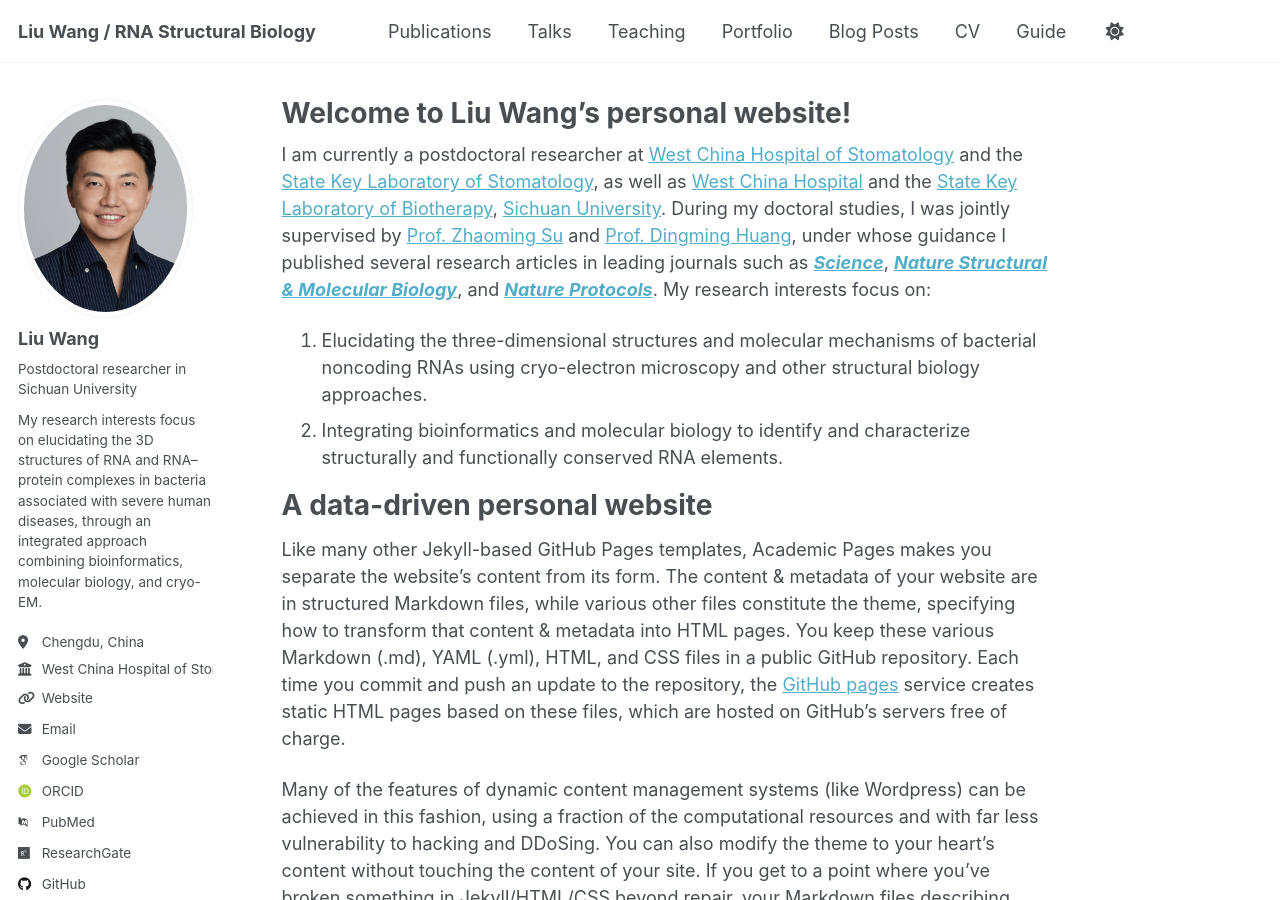
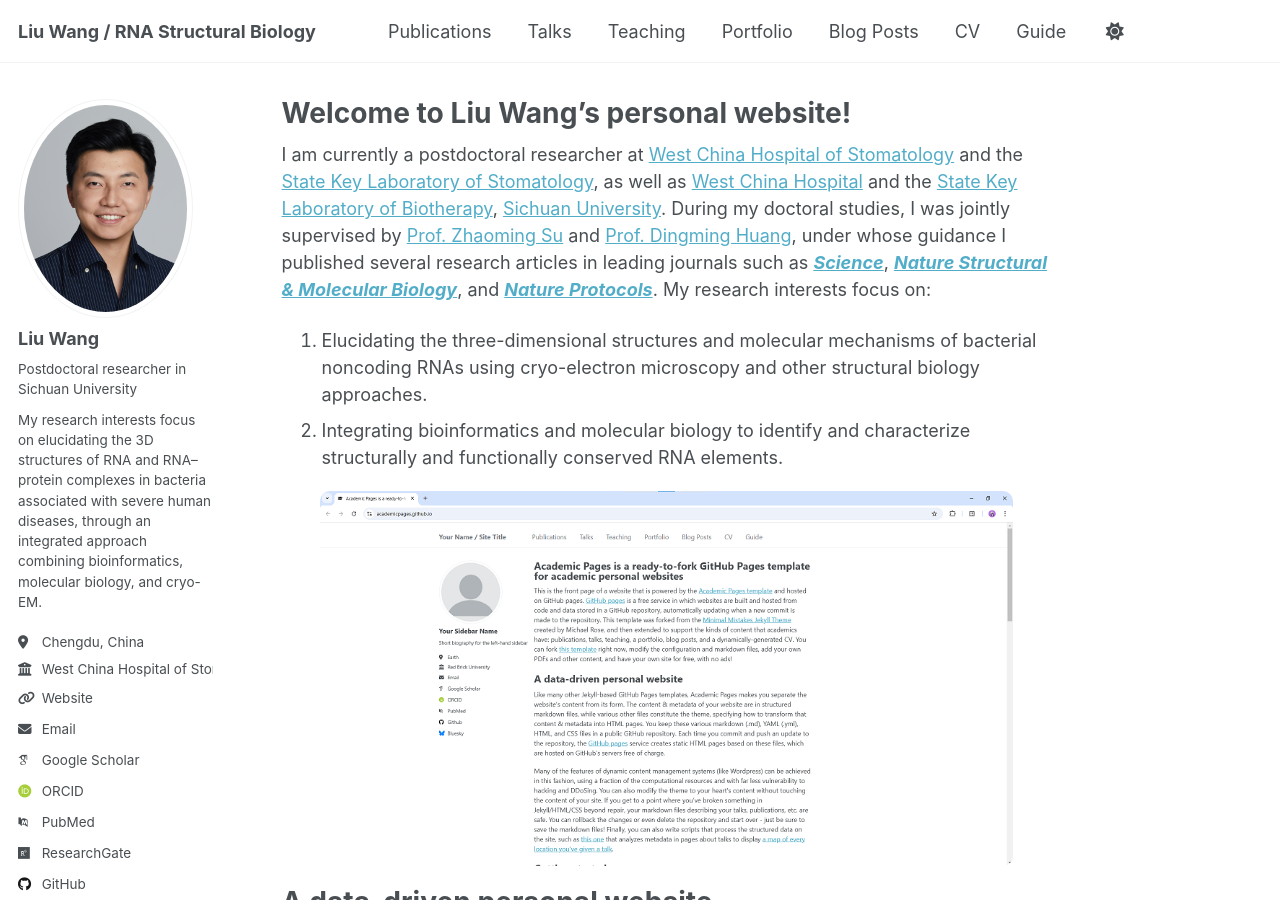
Before and after one commit to liuwang-RNA/Guihub_CV, a Jekyll site: the page built from _pages/about.md, in a window 1280 px wide and 900 px high. Built offline with Jekyll 4.4.1, drawn with Linux system fonts in a browser that asks for light colours; some web fonts are replaced; a script that is not in the unit is left out.

Commit message:
Update about.md

```diff
--- a/_pages/about.md
+++ b/_pages/about.md
@@ -21,6 +21,10 @@ and <a href="https://liuwang-rna.github.io/Guihub_CV/publication/2025-05-15" tar
 My research interests focus on:
 1. Elucidating the three-dimensional structures and molecular mechanisms of bacterial noncoding RNAs using cryo-electron microscopy and other structural biology approaches.
 2. Integrating bioinformatics and molecular biology to identify and characterize structurally and functionally conserved RNA elements.
+
+<div style="text-align:center; margin: 20px 0;">
+  <img src="{{ '/images/homepage.png' | relative_url }}" alt="Homepage banner" style="max-width:90%; border-radius:10px;"/>
+</div>
 
 A data-driven personal website
 ======
```
